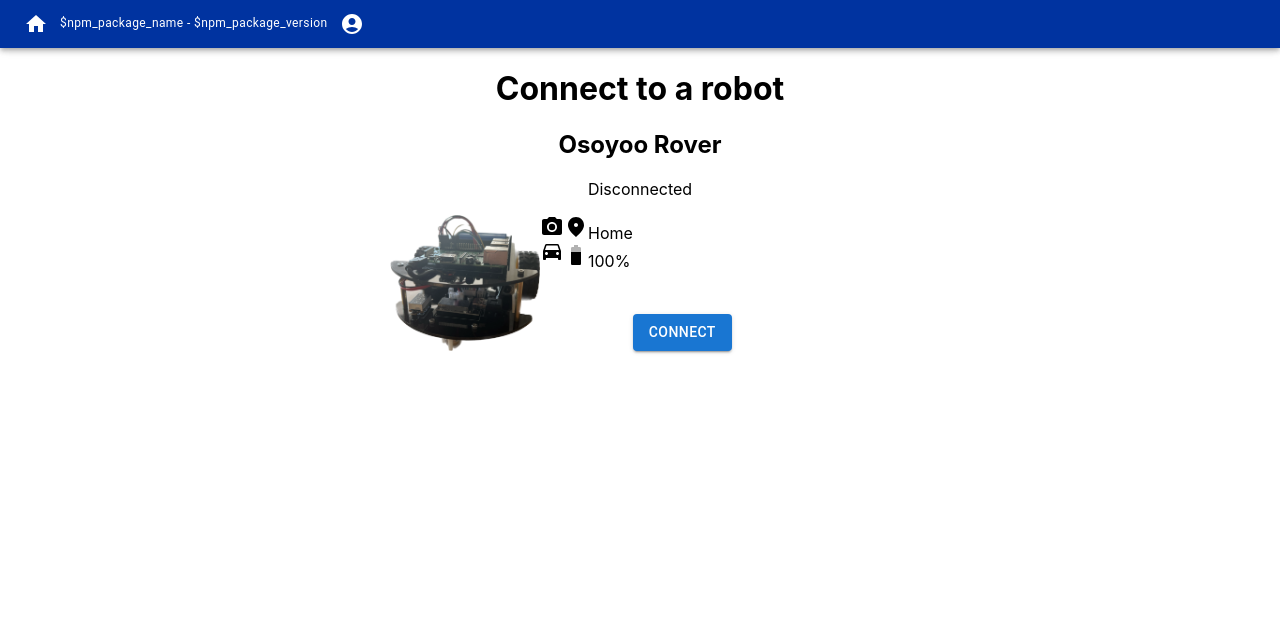
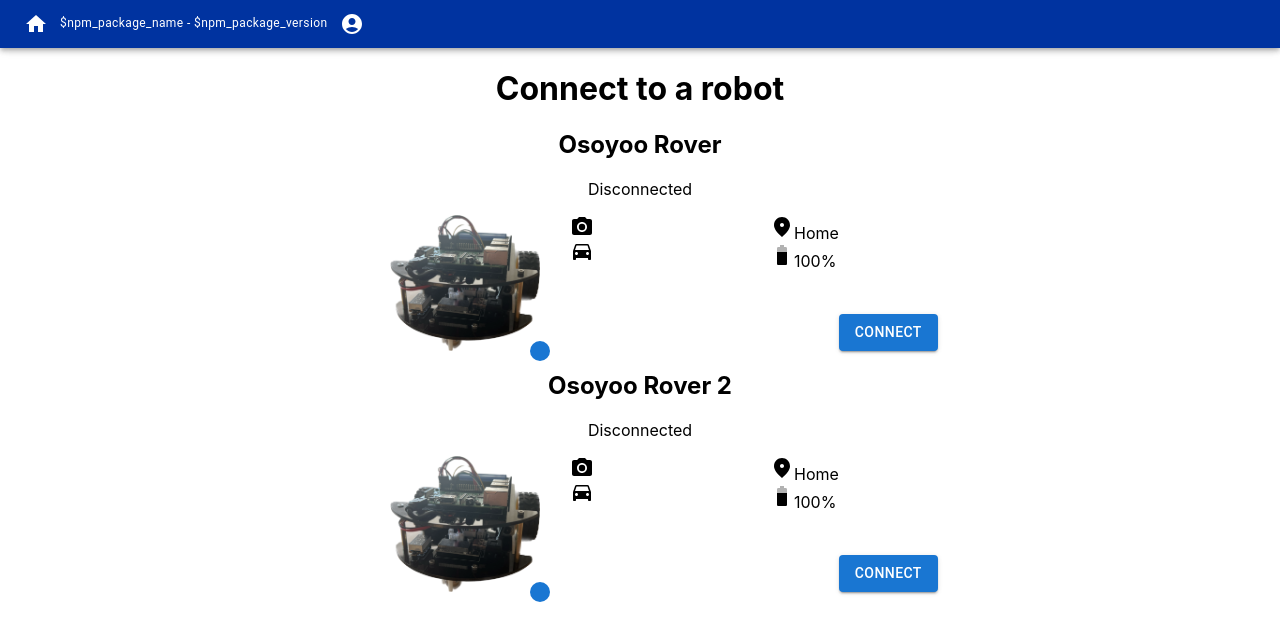
Before and after one commit to Neutron-robotics/neutron-web, a React (Create React App) app: page / in a window 1280 px wide. Shown: the top 640 px of the page. Built offline with nearby package versions, Linux system fonts and the light colour scheme; no server answers.

Commit message:
wip connection

```diff
--- a/src/components/Connection/RobotConnection.tsx
+++ b/src/components/Connection/RobotConnection.tsx
@@ -40,14 +40,12 @@
     const classes = useStyles()
     const { robotConnection } = props
 
-    console.log(`../../../assets/${robotConnection.type}.png`)
-
     return (
         <div className={classes.root}>
             <h2>{robotConnection.name}</h2>
             <p>{robotConnection.status}</p>
             <div className={classes.cardBody}>
-                <Badge
+                <Badge badgeContent=" " color="primary"
                     anchorOrigin={
                         {
                             vertical: 'bottom',
@@ -57,10 +55,10 @@
                 >
                     <img src={require(`../../../assets/${robotConnection.type}.png`)} width={150} alt="robot-icon" />
                 </Badge>
-                <div>
+                <div className={classes.partIcons}>
                     {robotConnection.parts.map((part) => {
                         return (
-                            <RobotModuleIcon type={part.type} width={24} height={24} title={part.name} />
+                            <RobotModuleIcon type={part.type} width={24} height={24} title={part.name} key={part.id} />
                         )
                     })}
                 </div>
--- a/src/views/ConnectionView.tsx
+++ b/src/views/ConnectionView.tsx
@@ -59,12 +59,40 @@
                 },
                 parts: [
                     {
-                        id: '1',
+                        id: '1dbrnrtn',
                         name: 'Camera',
                         type: 'camera'
                     },
                     {
-                        id: '1',
+                        id: '1db',
+                        name: 'Base',
+                        type: 'base'
+                    },
+                ]
+            },
+            {
+                id: '2',
+                name: 'Osoyoo Rover 2',
+                type: 'OsoyooRobot',
+                batteryInfo: {
+                    level: 100,
+                    charging: false,
+                    measurement: 'percent'
+                },
+                status: RobotStatus.Disconnected,
+                connection: {
+                    type: RobotConnectionType.ROS,
+                    hostname: '192.168.1.172',
+                    port: 9090
+                },
+                parts: [
+                    {
+                        id: '1dfb',
+                        name: 'Camera',
+                        type: 'camera'
+                    },
+                    {
+                        id: '1sd',
                         name: 'Base',
                         type: 'base'
                     },
@@ -78,7 +106,7 @@
             <Header onHomeClick={() => {}}/>
             <h1 className={classes.title}>Connect to a robot</h1>
             {robotConnections.map((robotConnection) => (
-                <RobotConnection robotConnection={robotConnection} />
+                <RobotConnection robotConnection={robotConnection} key={robotConnection.id} />
             ))}
         </div>
     )
```
